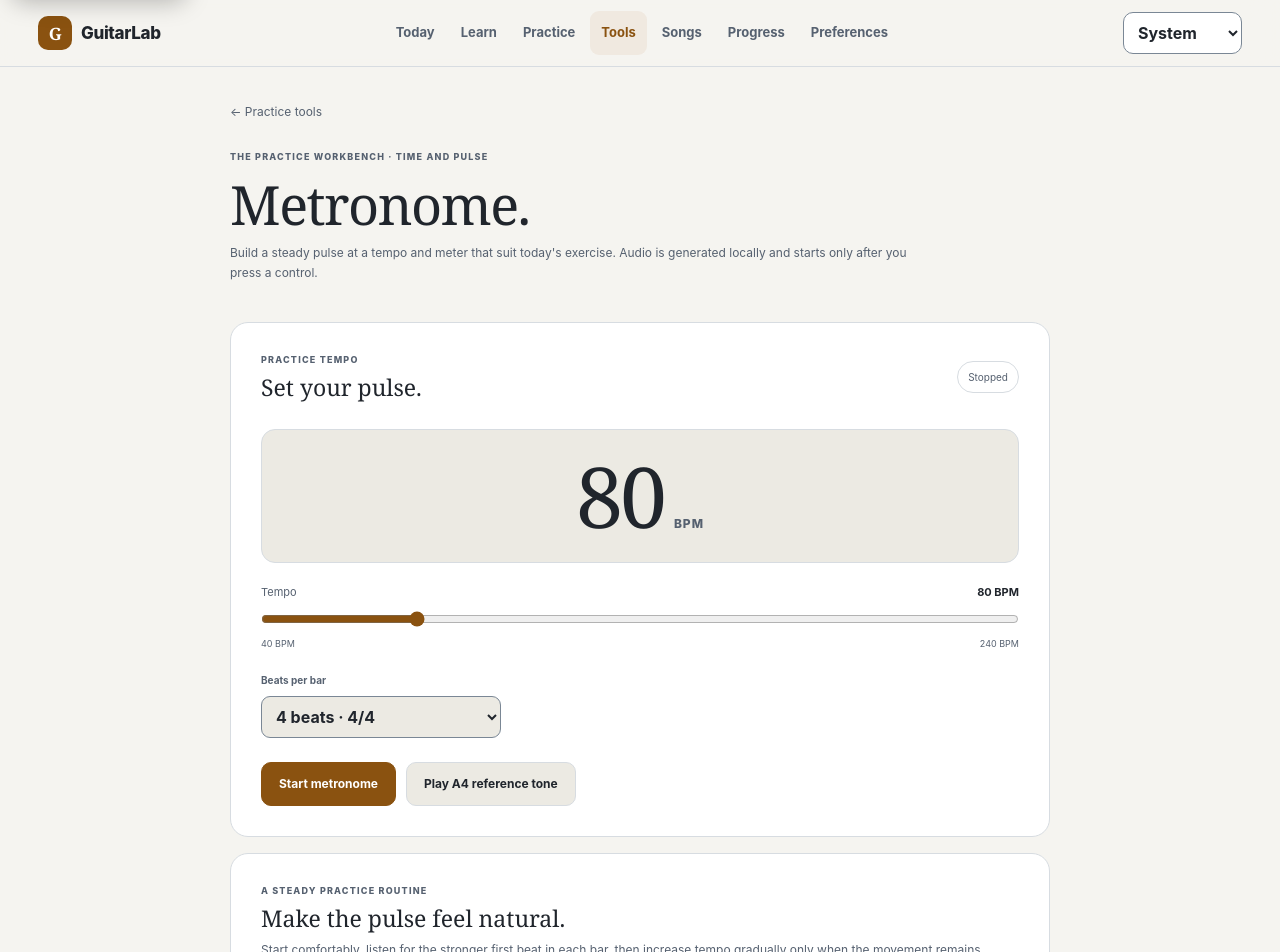
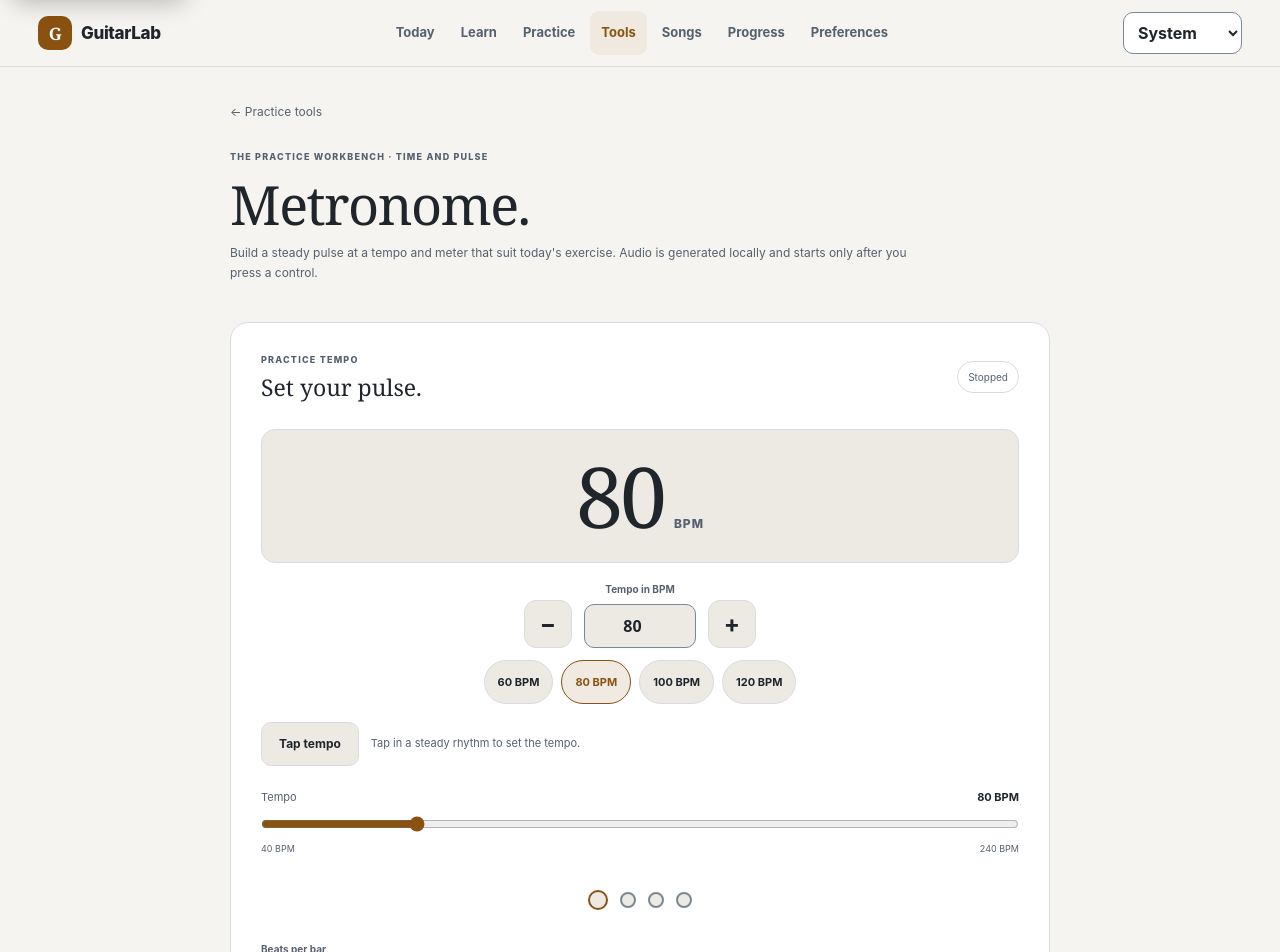
Before and after one commit to leenusdarnal/guitarlab, a SvelteKit app: page /tools/metronome in a window 1280 px wide. Shown: the top 952 px of the page. Built offline with nearby package versions, Linux system fonts and the light colour scheme.

Commit message:
feat: add tactile tempo controls and visual beat indicator

```diff
--- a/src/routes/tools/metronome/+page.svelte
+++ b/src/routes/tools/metronome/+page.svelte
@@ -211,9 +211,42 @@
       </span>
     </div>
 
-    <div class="tempo-display" aria-live="polite">
+    <div class="tempo-display">
       <strong>{tempo}</strong>
       <span>BPM</span>
+    </div>
+
+    <div class="tempo-adjusters" aria-label="Tempo adjustment">
+      <button type="button" class="step-button" aria-label="Decrease tempo by 1 BPM" onclick={() => adjustTempo(-1)}>−</button>
+      <label class="tempo-entry">
+        <span>Tempo in BPM</span>
+        <input
+          type="number"
+          min={MIN_METRONOME_BPM}
+          max={MAX_METRONOME_BPM}
+          step="1"
+          value={tempo}
+          oninput={updateTempo}
+          aria-label="Enter tempo in beats per minute"
+        />
+      </label>
+      <button type="button" class="step-button" aria-label="Increase tempo by 1 BPM" onclick={() => adjustTempo(1)}>+</button>
+    </div>
+
+    <div class="tempo-presets" aria-label="Tempo presets">
+      {#each tempoPresets as preset}
+        <button
+          type="button"
+          class:chosen={tempo === preset}
+          aria-pressed={tempo === preset}
+          onclick={() => setTempo(preset)}
+        >{preset} BPM</button>
+      {/each}
+    </div>
+
+    <div class="tap-tempo">
+      <button type="button" class="secondary-button" onclick={tapTempo}>Tap tempo</button>
+      <p role="status" aria-live="polite">{tapMessage}</p>
     </div>
 
     <label class="tempo-slider">
@@ -233,6 +266,12 @@
       </span>
     </label>
 
+    <div class="beat-indicator" aria-hidden="true">
+      {#each Array.from({ length: beatsPerBar }, (_, index) => index + 1) as beat}
+        <span class:active={activeBeat === beat} class:downbeat={beat === 1}></span>
+      {/each}
+    </div>
+
     <label class="field meter-field">
       <span>Beats per bar</span>
       <select value={String(beatsPerBar)} onchange={updateMeter} aria-label="Beats per bar">
@@ -246,6 +285,7 @@
       <button
         type="button"
         class="primary-button"
+        aria-label="Metronome playback"
         aria-pressed={isMetronomeRunning}
         disabled={isStarting}
         onclick={toggleMetronome}
@@ -268,6 +308,13 @@
 
     {#if audioError}
       <p class="input-error" role="alert">{audioError}</p>
+    {/if}
+    {#if isMetronomeRunning && isWakeLockActive}
+      <p class="wake-lock-note" role="status">Screen stays awake while the metronome is playing.</p>
+    {:else if isMetronomeRunning && wakeLockStatus === 'unavailable'}
+      <p class="wake-lock-note">Your browser may dim the screen; metronome audio will continue.</p>
+    {:else if isMetronomeRunning && wakeLockStatus === 'released'}
+      <p class="wake-lock-note" role="status">The screen lock was released. Metronome audio is still playing.</p>
     {/if}
   </section>
 
@@ -377,6 +424,111 @@
     font-weight: 800;
     letter-spacing: 1px;
   }
+  .tempo-adjusters {
+    display: flex;
+    align-items: end;
+    justify-content: center;
+    gap: 12px;
+    margin: 18px 0 12px;
+  }
+  .step-button {
+    width: 48px;
+    min-height: 48px;
+    border: 1px solid var(--border);
+    border-radius: 12px;
+    background: var(--surface-raised);
+    color: var(--text);
+    font-size: 24px;
+    font-weight: 700;
+  }
+  .tempo-entry {
+    display: grid;
+    gap: 6px;
+    color: var(--muted);
+    font-size: 10px;
+    font-weight: 700;
+    text-align: center;
+  }
+  .tempo-entry input {
+    width: 112px;
+    min-height: 48px;
+    padding: 8px;
+    border: 1px solid var(--border);
+    border-radius: 10px;
+    background: var(--surface-raised);
+    color: var(--text);
+    font: 700 20px/1 system-ui, sans-serif;
+    text-align: center;
+    font-variant-numeric: tabular-nums;
+  }
+  .tempo-presets {
+    display: flex;
+    flex-wrap: wrap;
+    justify-content: center;
+    gap: 8px;
+    margin: 12px 0 18px;
+  }
+  .tempo-presets button {
+    min-height: 44px;
+    padding: 9px 13px;
+    border: 1px solid var(--border);
+    border-radius: 999px;
+    background: var(--surface-raised);
+    color: var(--text);
+    font-size: 11px;
+    font-weight: 700;
+  }
+  .tempo-presets button.chosen {
+    border-color: var(--primary);
+    background: color-mix(in srgb, var(--primary) 12%, var(--surface));
+    color: var(--primary);
+  }
+  .tap-tempo {
+    display: flex;
+    flex-wrap: wrap;
+    align-items: center;
+    gap: 12px;
+    margin: 10px 0 22px;
+  }
+  .tap-tempo p,
+  .wake-lock-note {
+    margin: 0;
+    color: var(--muted);
+    font-size: 11px;
+    line-height: 1.5;
+  }
+  .beat-indicator {
+    display: flex;
+    justify-content: center;
+    align-items: center;
+    gap: 12px;
+    min-height: 46px;
+    margin: 18px 0;
+  }
+  .beat-indicator span {
+    width: 16px;
+    height: 16px;
+    border: 2px solid var(--border-strong);
+    border-radius: 50%;
+    background: var(--surface-raised);
+    transition: transform 90ms ease, background-color 90ms ease, border-color 90ms ease;
+  }
+  .beat-indicator span.downbeat {
+    width: 20px;
+    height: 20px;
+    border-color: var(--primary);
+  }
+  .beat-indicator span.active {
+    transform: scale(1.2);
+    background: var(--primary);
+    border-color: var(--primary);
+  }
+  .beat-indicator span.active.downbeat {
+    box-shadow: 0 0 0 5px color-mix(in srgb, var(--primary) 18%, transparent);
+  }
+  .wake-lock-note {
+    margin: 14px 0 0;
+  }
   .tempo-slider {
     display: grid;
     gap: 10px;
@@ -473,6 +625,10 @@
     outline: 3px solid var(--focus);
     outline-offset: 3px;
   }
+  @media (prefers-reduced-motion: reduce) {
+    .beat-indicator span { transition: none; }
+    .beat-indicator span.active { transform: none; }
+  }
   @media (max-width: 600px) {
     .metronome-page {
       padding-top: 22px;
```
